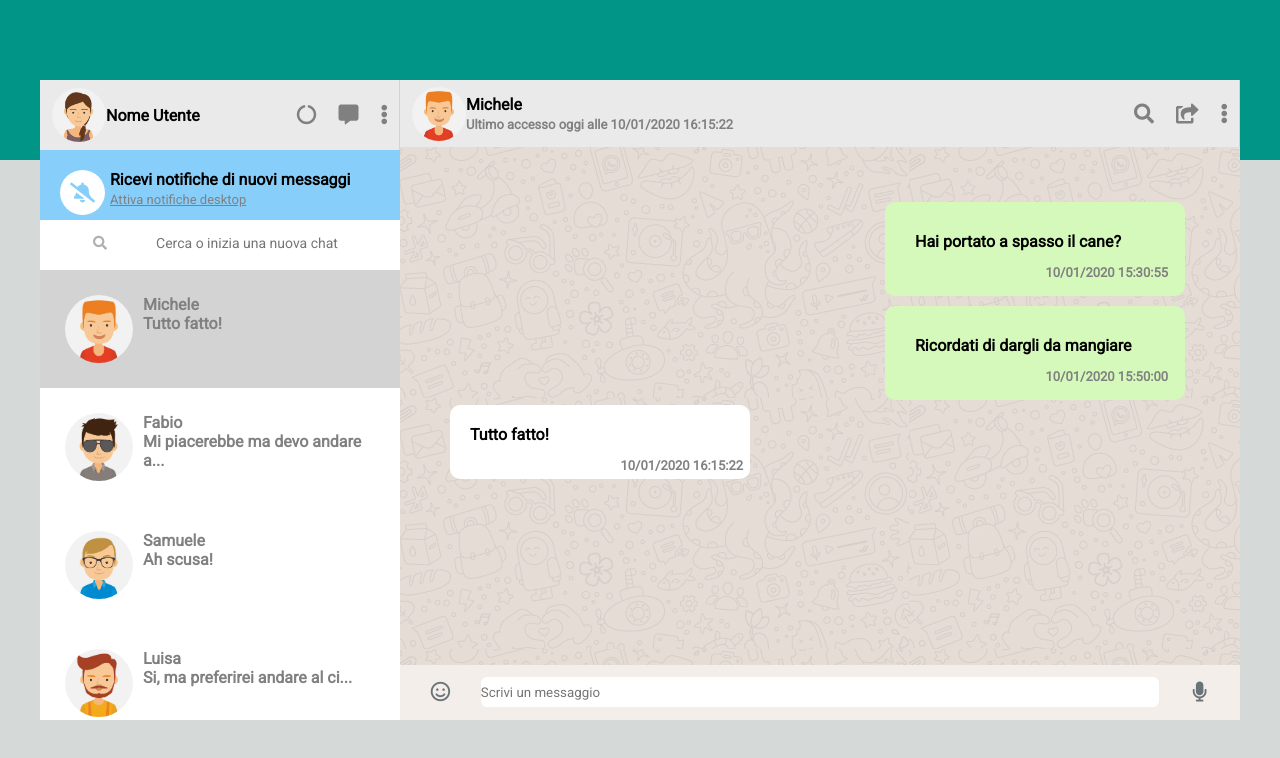
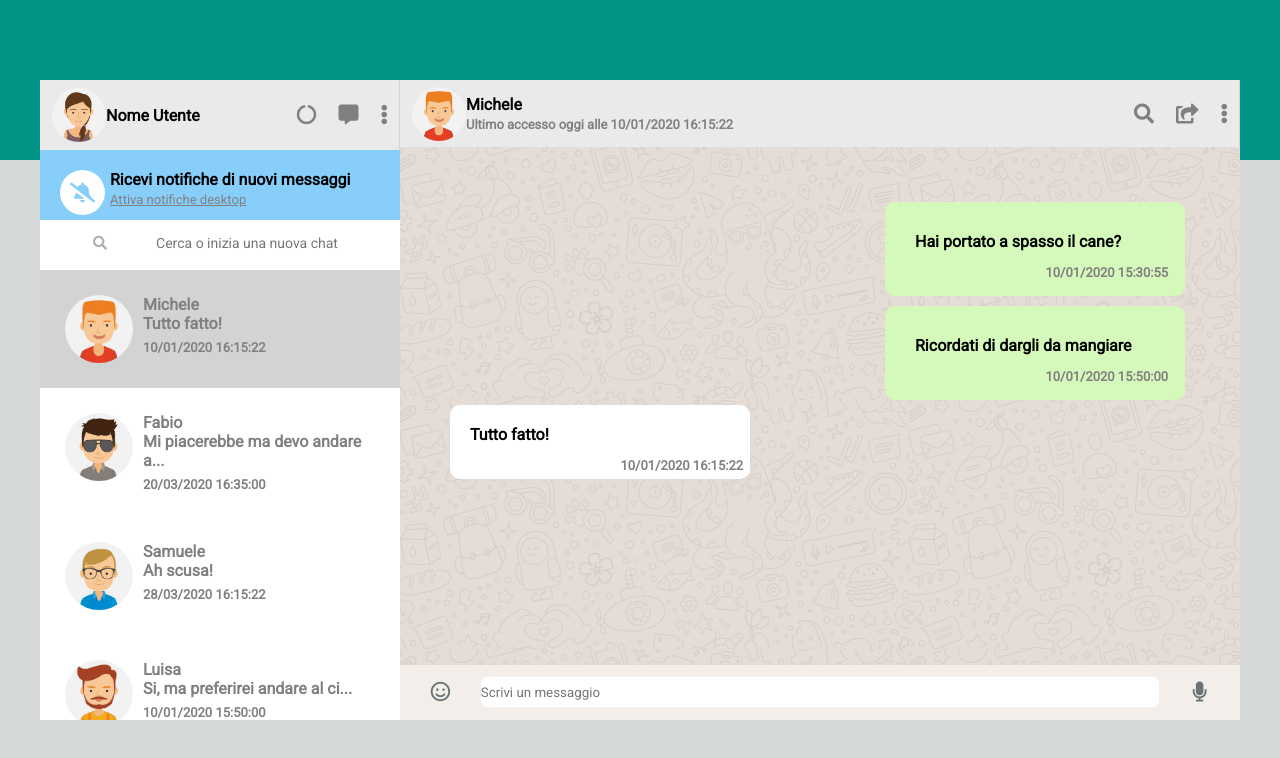
Before and after one commit to mariosantu/vue-boolzapp.github.io, a plain HTML site: page index.html in a window 1280 px wide. Drawn offline with nearby package versions, Linux system fonts and the light colour scheme.

Commit message:
aggiunto date

```diff
--- a/css/style.css
+++ b/css/style.css
@@ -68,7 +68,7 @@ img {
 
 .left-col {
     height: 100%;
-    width: 30%;
+    max-width: 30%;
     float: left;
 }
 
@@ -309,4 +309,9 @@ img {
     font-size: small;
     cursor: pointer;
 }
+
+.lastdate {
+    font-size: small;
+    padding-top: 7px;
+}
 /* MAIN */
--- a/index.html
+++ b/index.html
@@ -84,10 +84,11 @@
                             <img :src="`img/avatar${contact.avatar}.jpg`" alt="io">
                             </div>
 
-                            <div class="bold txt">
+                            <div class="bold txt contactname">
                                 {{ contact.name }}
 
                                 <div> {{ getLastMessage(index) }} </div>
+                                <div class="lastdate">{{ getContactLastMessageDate(index) }}</div>
                             </div>
                         </div>
                     </div>
@@ -109,7 +110,7 @@
                             </div>
 
                             <div class="user_name bold"> {{ contacts[currentIndexAvatar].name }} <br>
-                            <span v-if="contacts[currentIndexAvatar].messages.length > 0">Ultimo accesso oggi alle {{ getActiveContactLastMessage() }}</span>
+                            <span v-if="contacts[currentIndexAvatar].messages.length > 0">Ultimo accesso oggi alle {{ getContactLastMessageDate(currentIndexAvatar) }}</span>
                             <span v-else>Online</span>
                         </div>
                         </div>
--- a/js/script.js
+++ b/js/script.js
@@ -151,8 +151,8 @@ var app = new Vue( {
 			this.contacts[this.currentIndexAvatar].messages.splice(index, 1);
 			this.activeMessage = false;
 		},
-		getActiveContactLastMessage() {
-			const activeContactMessages = this.contacts[this.currentIndexAvatar].messages;
+		getContactLastMessageDate(index) {
+			const activeContactMessages = this.contacts[index].messages;
 
 			return activeContactMessages[activeContactMessages.length -1].date;
 		},
```
